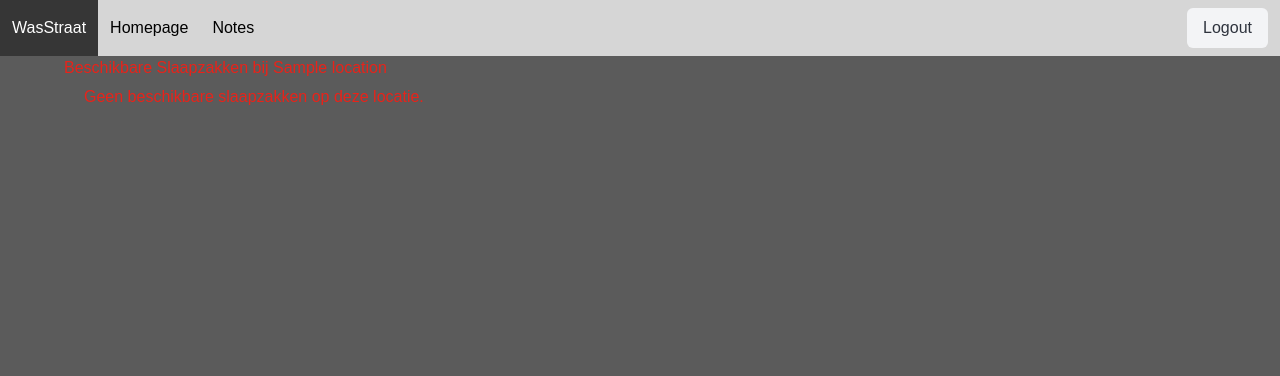
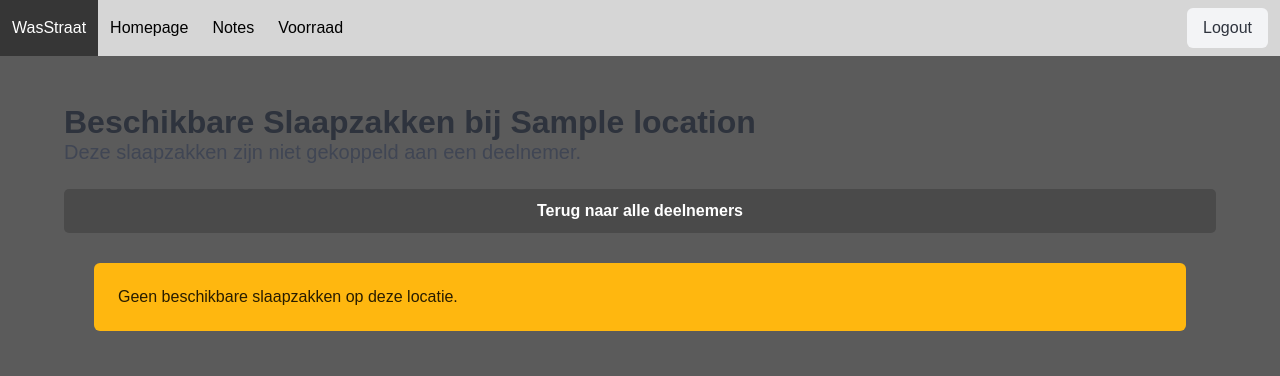
Before and after one commit to cameroncodeert/Sleeping-Bag-Project-Cameron-, a Django app: page /bags/stock/1/ in a window 1280 px wide. Shown: the top 376 px of the page. Run offline with Django 4.2, Linux system fonts and the light colour scheme; a user stored in the database is signed in; tables that the repository leaves empty hold one stand-in row (values such as "Sample post").

Commit message:
# git Simplified 'Voorraad' link display in header for logged-in users.

```diff
--- a/Notes/templates/Notes/base.html
+++ b/Notes/templates/Notes/base.html
@@ -5,6 +5,7 @@
     <meta name="viewport" content="width=device-width, initial-scale=1.0">
 {%block head%}
 <link rel="stylesheet" href="https://cdnjs.cloudflare.com/ajax/libs/font-awesome/6.0.0-beta3/css/all.min.css">
+
 {%endblock%}
     <link
   rel="stylesheet"
--- a/Notes/templates/Notes/header.html
+++ b/Notes/templates/Notes/header.html
@@ -1,4 +1,3 @@
-
 <header>
     <nav class="navbar" role="navigation" aria-label="main navigation">
         <div class="navbar-brand">
@@ -15,11 +14,7 @@
                 <a class="navbar-item" href="{% url 'notes:add' %}">
                     Notes
                 </a>
-                {% if employee %}
-                <a class="navbar-item" href="{% url 'bags:stock' location_id=employee.location.id %}">
-                    Vooraad
-                </a>
-                {% endif %}
+                {% if user.is_authenticated %} <a class="navbar-item" href="{% url 'bags:stock' location_id=user.employee.location.id %}">Voorraad</a> {% endif %}
             </div>
 
             <div class="navbar-end">
--- a/Notes/templates/Notes/landing_page.html
+++ b/Notes/templates/Notes/landing_page.html
@@ -22,9 +22,8 @@
 
         <div class="participants-grid">
             {% for data in participant_data %}
-                {% if data.participant.is_active %}
-            <div class="participant-card">
-                <a href="{% url 'participants:participant_details' data.participant.id %}">
+                <div class="participant-card {% if not data.participant.is_active %}inactive{% endif %}">
+                    <a href="{% url 'participants:participant_details' data.participant.id %}">
                     <h3>{{ data.participant.full_name }} - Geboren op: {{ data.participant.date_of_birth|date:"Y-m-d" }}</h3>
                     <ul>
                         {% for bag in data.sleeping_bags %}
@@ -44,7 +43,6 @@
                 </a>
             {% endif %}
             </div>
-                {% endif %}
             {% endfor %}
         </div>
     </div>
--- a/Participant/views.py
+++ b/Participant/views.py
@@ -19,7 +19,7 @@ from SleepingBag.forms import SleepingBagsForm, SleepingBagsCustomForm
 @login_required
 def dashboard_view(request):
     employee = request.user.employee
-    participants = Participant.objects.filter(registered_location=employee.location, is_active=True)
+    participants = Participant.objects.filter(registered_location=employee.location)
     participant_data = []
 
     for participant in participants:
--- a/SleepingBag/templates/SleepingBag/stock.html
+++ b/SleepingBag/templates/SleepingBag/stock.html
@@ -7,14 +7,36 @@
 
 {% block body %}
 {% include "Notes/header.html" %}
-<div class="container">
-    <h2>Beschikbare Slaapzakken bij {{ location.name }}</h2>
-    <ul>
-        {% for bag in available_bags %}
-            <li>Slaapzak ID: {{ bag.id }} - Status: {{ bag.status }} - Laatst Gewassen: {{ bag.last_washing_cycle }}</li>
-        {% empty %}
-            <li>Geen beschikbare slaapzakken op deze locatie.</li>
-        {% endfor %}
-    </ul>
-</div>
+
+<section class="section">
+    <div class="container">
+        <h1 class="title">Beschikbare Slaapzakken bij {{ location.name }}</h1>
+        <p class="subtitle">Deze slaapzakken zijn niet gekoppeld aan een deelnemer.</p>
+        <a class="return-button" href="{% url 'landing_page' %}">Terug naar alle deelnemers</a>
+        <div class="columns is-multiline">
+            {% for bag in available_bags %}
+                <div class="column is-one-third">
+                    <div class="card">
+                        <div class="card-header">
+                            <h3 class="card-header-title">Slaapzak ID: {{ bag.id }}</h3>
+                        </div>
+                        <div class="card-content">
+                            <p class="status-unassigned">Status: Niet gekoppeld aan een deelnemer</p>
+                            <ul>
+                                <li>Status: <span class="tag is-info">{{ bag.status }}</span></li>
+                                <li>Laatst Gewassen: {{ bag.last_washing_cycle }}</li>
+                            </ul>
+                        </div>
+                    </div>
+                </div>
+            {% empty %}
+                <div class="column">
+                    <div class="notification is-warning">
+                        Geen beschikbare slaapzakken op deze locatie.
+                    </div>
+                </div>
+            {% endfor %}
+        </div>
+    </div>
+</section>
 {% endblock %}
--- a/static/css/main.css
+++ b/static/css/main.css
@@ -10,9 +10,12 @@
     background-color: #363636;
     color:white;
 }
-h1{
-    color:red;
+h1, h2, h3 {
+    color: rgb(73, 73, 73);
+    font-size: 2em;
+    margin-bottom: 20px;
 }
+
 /* General body style */
 body {
     color: #e8231a;
@@ -23,6 +26,7 @@ body {
     max-width: 100%;  /* Ensures that the html and body tags do not extend beyond viewport */
     overflow-x: hidden;  /* Prevents horizontal scrolling at the root level */
 }
+
 header{
     background-color: #ffffff;
 }
@@ -50,10 +54,12 @@ header{
 .card-header {
     background-color: #4a4a4a; /* Darker header for contrast */
     color: #000000;
+    padding: 10px;
 }
 
 .card-header-title {
     font-size: 1.2em; /* Larger font for headers */
+    margin: 0;
 }
 
 .card-content {
@@ -64,14 +70,20 @@ header{
 }
 
 ul {
-    padding-left: 20px; /* Proper padding for lists */
-    list-style-type: none; /* Removing bullets */
+    padding-left: 20px;
+    list-style-type: none;
 }
 
 li {
-    padding: 5px 0; /* Spacing between list items */
+    padding: 5px 0;
+    border-bottom: 1px solid #444;
+    margin-bottom: 5px;
 }
 
+.status-unassigned {
+    color: #00d1b2;
+    font-weight: bold;
+}
 
 
 .participants-grid {
@@ -80,6 +92,14 @@ li {
     justify-content: space-around;
     gap: 20px;
 }
+
+.participant-card.inactive {
+    background-color: #ddd;
+    color: #666;
+    opacity: 0.7; /* Add subtle opacity for visual distinction */
+    border: 1px dashed #aaa; /* Dashed border for inactive */
+}
+
 
 .participant-card {
     background-color: #f9f9f9;
@@ -90,7 +110,6 @@ li {
     color: inherit;
 }
 
-/* Return button */
 .return-button {
     display: block;
     width: auto;
@@ -105,5 +124,5 @@ li {
 }
 
 .return-button:hover {
-    background-color: #363636; /*  background when i hover */
+    background-color: #363636;
 }
```
Also changed, not shown: README.md.
